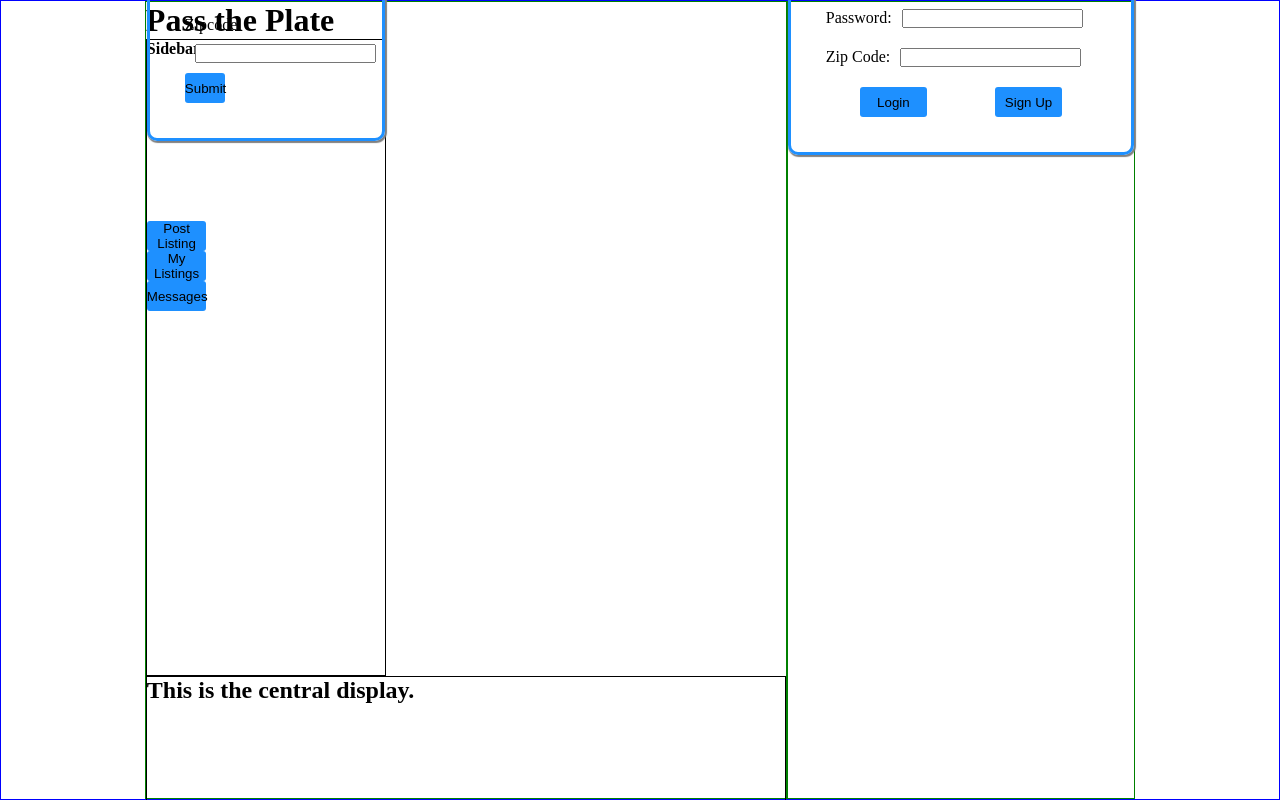
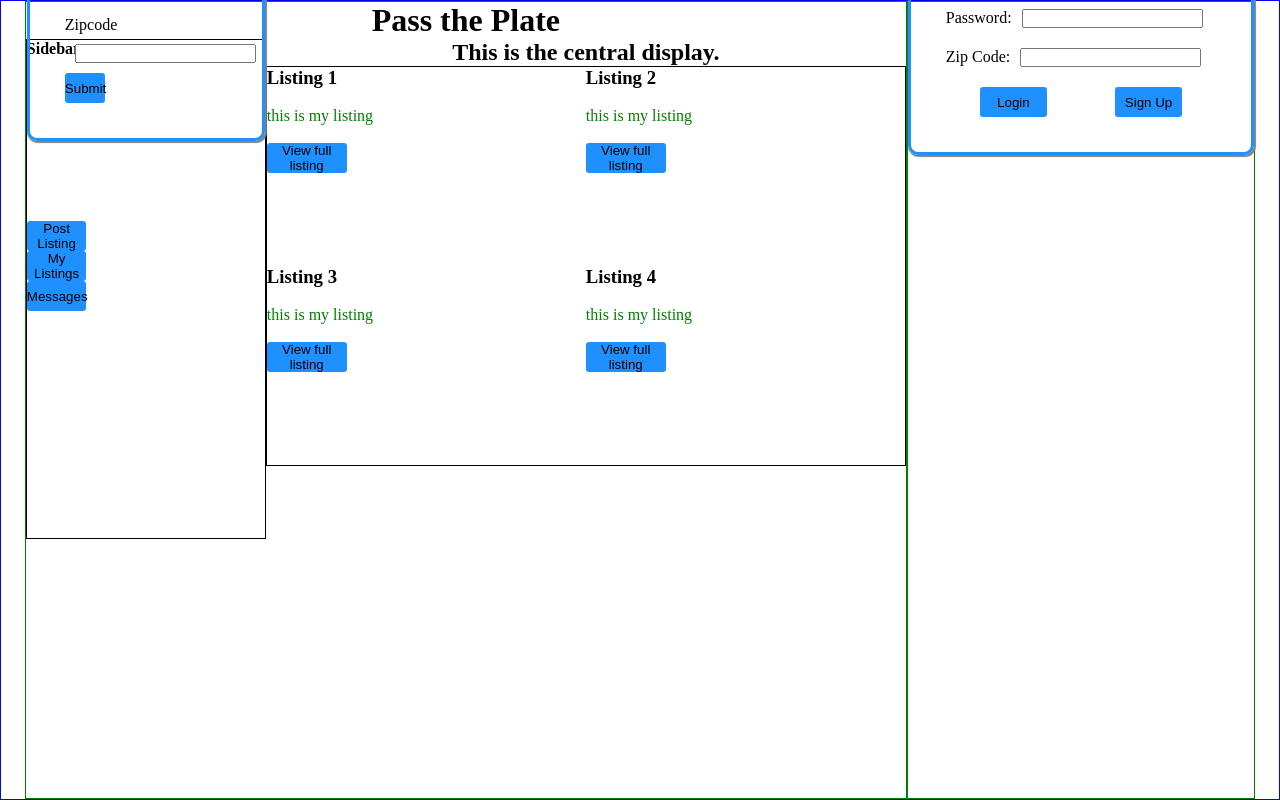
Before and after one commit to Pink-fairy-armadillo-scratch-project/pass-the-plate, a React app: page / in a window 1280 px wide. Shown: the top 800 px of the page. Built offline with nearby package versions, Linux system fonts and the light colour scheme; the HTML template or start-up script is replaced by a standard one.

Commit message:
style and start building centralDisplay

```diff
--- a/src/client/app.jsx
+++ b/src/client/app.jsx
@@ -25,13 +25,25 @@ function App() {
     },
   ];
   const [listings, setListings] = useState(listingArr);
+  const [display, setDisplay] = useState('allListings');
+  // display states: allListings, fullListing, postListing, ownListings
+
+  function displayFullListing(milk) {
+    setDisplay('fullListing');
+  }
 
   return (
     <>
       <h1>Pass the Plate</h1>
-      {/* <Login /> */}
-      <Sidebar />
-      <CentralDisplay listings={listings} />
+      <div className="container">
+        {/* <Login /> */}
+        <Sidebar />
+        <CentralDisplay
+          listings={listings}
+          display={display}
+          displayFullListing={displayFullListing}
+        />
+      </div>
     </>
   );
 }
--- a/src/client/components/centralDisplay.jsx
+++ b/src/client/components/centralDisplay.jsx
@@ -1,13 +1,37 @@
 // center display component
 
 import React from 'react';
+import ListingPreview from './listingPreview';
 
-function CentralDisplay() {
-  return (
-    <div className="central-display">
-      <h2>This is the central display.</h2>
-    </div>
-  );
+function CentralDisplay({ display, listings, displayFullListing }) {
+  if (display === 'allListings') {
+    const listingPreviewArray = [];
+
+    listings.forEach((elem, i) => {
+      listingPreviewArray.push(<ListingPreview
+        title={elem.title}
+        body={elem.body}
+        key={`listingPreview ${i}`}
+        displayFullListing={displayFullListing}
+      />);
+    });
+
+    return (
+      <div className="central-display-holder">
+        <h2>This is the central display.</h2>
+        <div className="central-display">
+          {listingPreviewArray}
+        </div>
+      </div>
+    );
+  }
+
+  if (display === 'fullListing') {
+    return (
+      <p>hello world</p>
+    );
+  }
+  // else if return ()
 }
 
 
--- /dev/null
+++ b/src/client/components/listingPreview.jsx
@@ -0,0 +1,15 @@
+import React from 'react';
+
+function ListingPreview({ title, body, displayFullListing }) {
+  return (
+    <div>
+      <h3>{title}</h3>
+      <br />
+      <p>{body}</p>
+      <br />
+      <button type="button" onClick={() => displayFullListing()}>View full listing</button>
+    </div>
+  );
+}
+
+export default ListingPreview;
--- a/src/client/styles/homeStyles.scss
+++ b/src/client/styles/homeStyles.scss
@@ -1,3 +1,5 @@
+@import 'variables';
+
 * {
   box-sizing: border-box;
   margin: 0px;
@@ -7,6 +9,10 @@
 body {
   height: 100vh;
   border: solid 1px blue;
+}
+
+h1 {
+  text-align: center;
 }
 
 p {
@@ -23,7 +29,7 @@ main {
 
 .sidebar {
   width: 15em;
-  height: 80%;
+  height: 500px;
   display: flex;
   flex-direction: column;
   border: solid 1px black;
@@ -33,4 +39,24 @@ main {
   width: 50vw;
   height: 80%;
   border: solid 1px black;
+  display: grid;
+  grid-template-columns: auto auto;
 }
+
+button {
+  height: 30px;
+  background-color: $base-color;
+  border: none;
+  border-radius: 3px;
+  cursor: pointer;
+}
+
+.container {
+  display: flex;
+}
+
+.central-display-holder {
+  display: flex;
+  flex-direction: column;
+  align-items: center;
+}
--- a/src/client/styles/loginStyles.scss
+++ b/src/client/styles/loginStyles.scss
@@ -38,4 +38,5 @@ button {
   background-color: $base-color;
   border: none;
   border-radius: 3px;
+  cursor: pointer;
 }
```
Also changed, not shown: src/client/components/fullListing.jsx (added, +7 -0 lines), .eslintrc.json.
